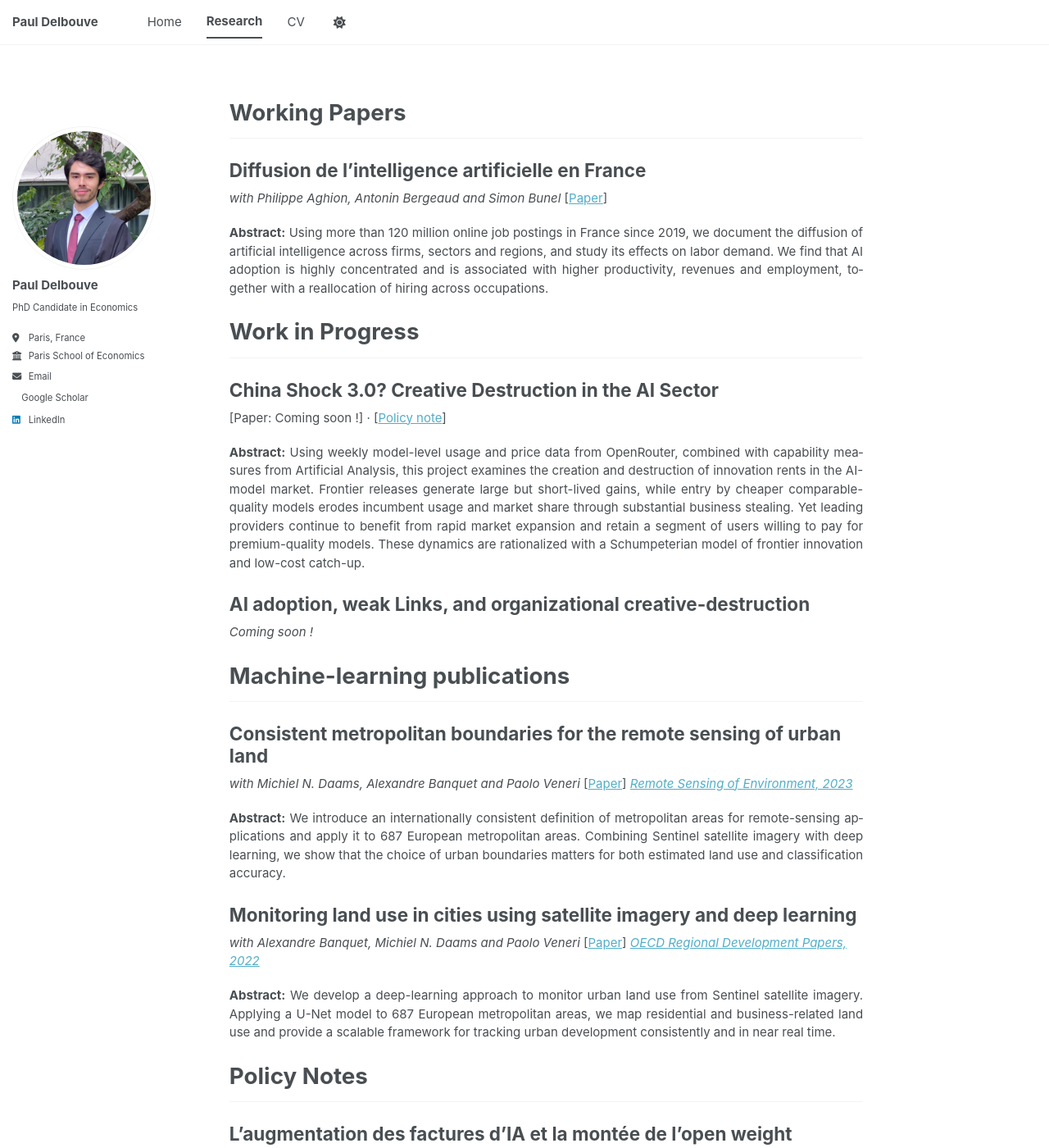
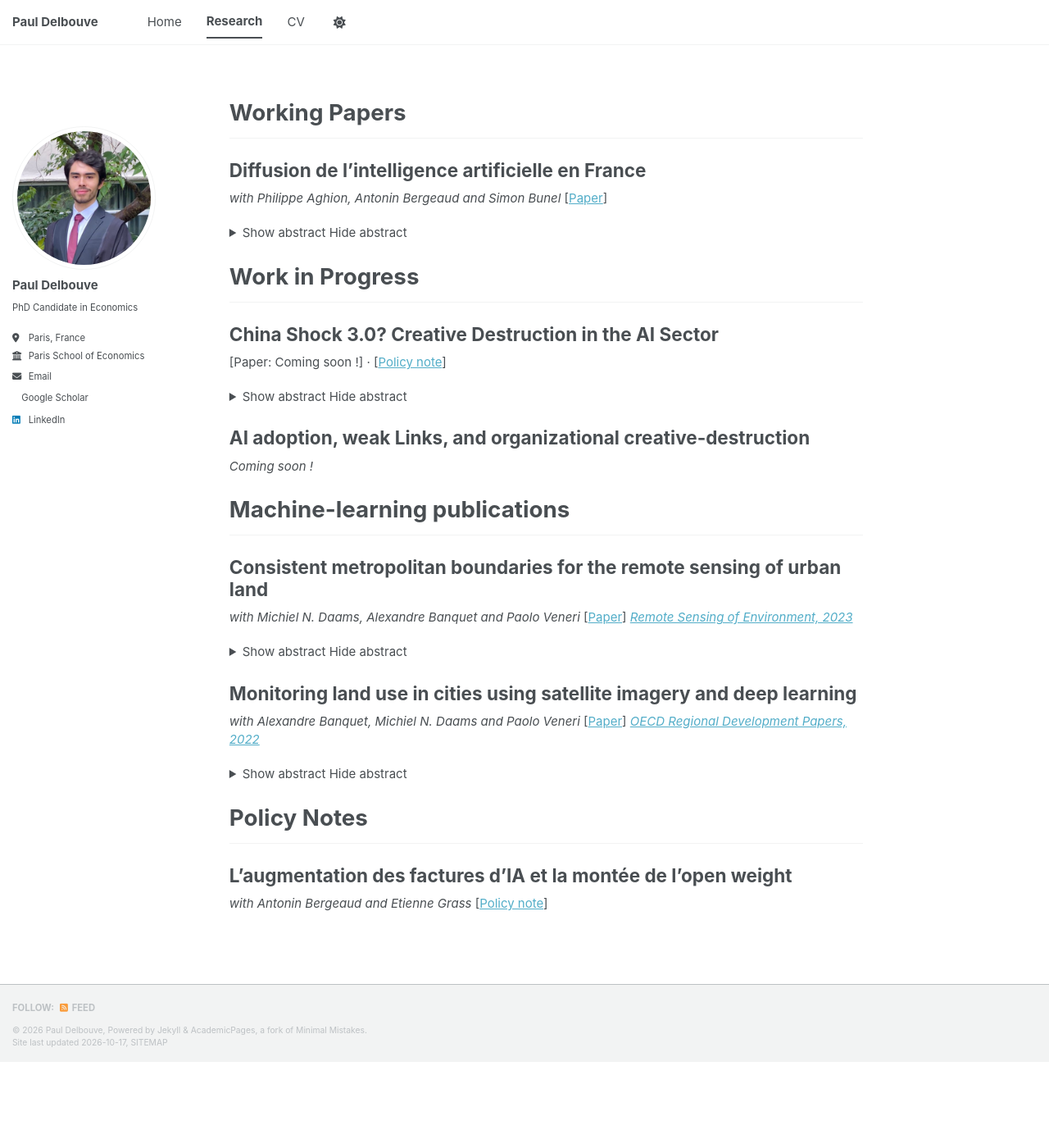
Before and after one commit to Pdelbouve/pdelbouve.github.io, a Jekyll site: the page built from _pages/research.md, in a window 1280 px wide and 1400 px high. Shown: the whole window at 82% size. Built offline with Jekyll 4.4.1, drawn with Linux system fonts in a browser that asks for light colours; a style sheet for code colours, icons or effects is not loaded.

Commit message:
Make research abstracts collapsible

```diff
--- a/_pages/research.md
+++ b/_pages/research.md
@@ -9,24 +9,36 @@ author_profile: true
 ### Diffusion de l'intelligence artificielle en France
 *with Philippe Aghion, Antonin Bergeaud and Simon Bunel*  [[Paper](/files/aghion2025diffusion.pdf)]
 
-<p class="paper-abstract">
-  <strong>Abstract:</strong>
+<details class="paper-abstract-toggle">
+  <summary>
+    <span class="abstract-show">Show abstract</span>
+    <span class="abstract-hide">Hide abstract</span>
+  </summary>
+  <p class="paper-abstract">
+    <strong>Abstract:</strong>
 Using more than 120 million online job postings in France since 2019,
 we document the diffusion of artificial intelligence across firms, sectors
 and regions, and study its effects on labor demand. We find that AI adoption
 is highly concentrated and is associated with higher productivity, revenues
 and employment, together with a reallocation of hiring across occupations.
-</p>
+  </p>
+</details>
 
 ## Work in Progress
 
 ### China Shock 3.0? Creative Destruction in the AI Sector
 [Paper: Coming soon !] · [[Policy note](/files/ai_sector_policy.pdf)]
 
-<p class="paper-abstract">
-  <strong>Abstract:</strong>
+<details class="paper-abstract-toggle">
+  <summary>
+    <span class="abstract-show">Show abstract</span>
+    <span class="abstract-hide">Hide abstract</span>
+  </summary>
+  <p class="paper-abstract">
+    <strong>Abstract:</strong>
 Using weekly model-level usage and price data from OpenRouter, combined with capability measures from Artificial Analysis, this project examines the creation and destruction of innovation rents in the AI-model market. Frontier releases generate large but short-lived gains, while entry by cheaper comparable-quality models erodes incumbent usage and market share through substantial business stealing. Yet leading providers continue to benefit from rapid market expansion and retain a segment of users willing to pay for premium-quality models. These dynamics are rationalized with a Schumpeterian model of frontier innovation and low-cost catch-up.
-</p>
+  </p>
+</details>
 
 ### AI adoption, weak Links, and organizational creative-destruction
 
@@ -38,14 +50,20 @@ Using weekly model-level usage and price data from OpenRouter, combined with cap
 
 *with Michiel N. Daams, Alexandre Banquet and Paolo Veneri*  [[Paper](/files/daams2023consistent.pdf)] *[Remote Sensing of Environment, 2023](https://www.sciencedirect.com/science/article/pii/S0034425723003401)*
 
-<p class="paper-abstract">
-  <strong>Abstract:</strong>
+<details class="paper-abstract-toggle">
+  <summary>
+    <span class="abstract-show">Show abstract</span>
+    <span class="abstract-hide">Hide abstract</span>
+  </summary>
+  <p class="paper-abstract">
+    <strong>Abstract:</strong>
 We introduce an internationally consistent definition of metropolitan areas
 for remote-sensing applications and apply it to 687 European metropolitan
 areas. Combining Sentinel satellite imagery with deep learning, we show that
 the choice of urban boundaries matters for both estimated land use and
 classification accuracy.
-</p>
+  </p>
+</details>
 
 
 
@@ -53,13 +71,19 @@ classification accuracy.
 
 *with Alexandre Banquet, Michiel N. Daams and Paolo Veneri*  [[Paper](/files/veneri2022monitoring.pdf)] *[OECD Regional Development Papers, 2022](https://www.oecd.org/en/publications/monitoring-land-use-in-cities-using-satellite-imagery-and-deep-learning_dc8e85d5-en.html)*
 
-<p class="paper-abstract">
-  <strong>Abstract:</strong>
+<details class="paper-abstract-toggle">
+  <summary>
+    <span class="abstract-show">Show abstract</span>
+    <span class="abstract-hide">Hide abstract</span>
+  </summary>
+  <p class="paper-abstract">
+    <strong>Abstract:</strong>
 We develop a deep-learning approach to monitor urban land use from Sentinel
 satellite imagery. Applying a U-Net model to 687 European metropolitan areas,
 we map residential and business-related land use and provide a scalable
 framework for tracking urban development consistently and in near real time.
-</p>
+  </p>
+</details>
 
 ## Policy Notes
 
```
